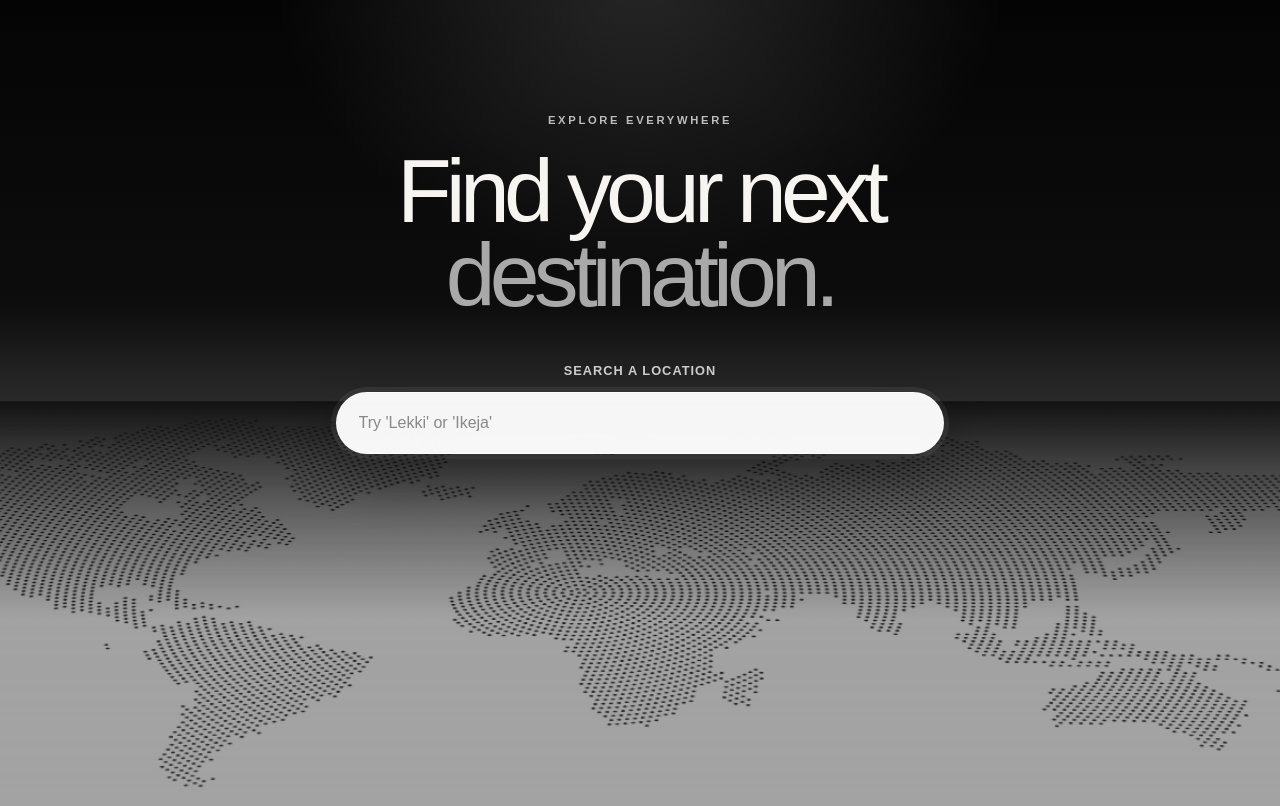
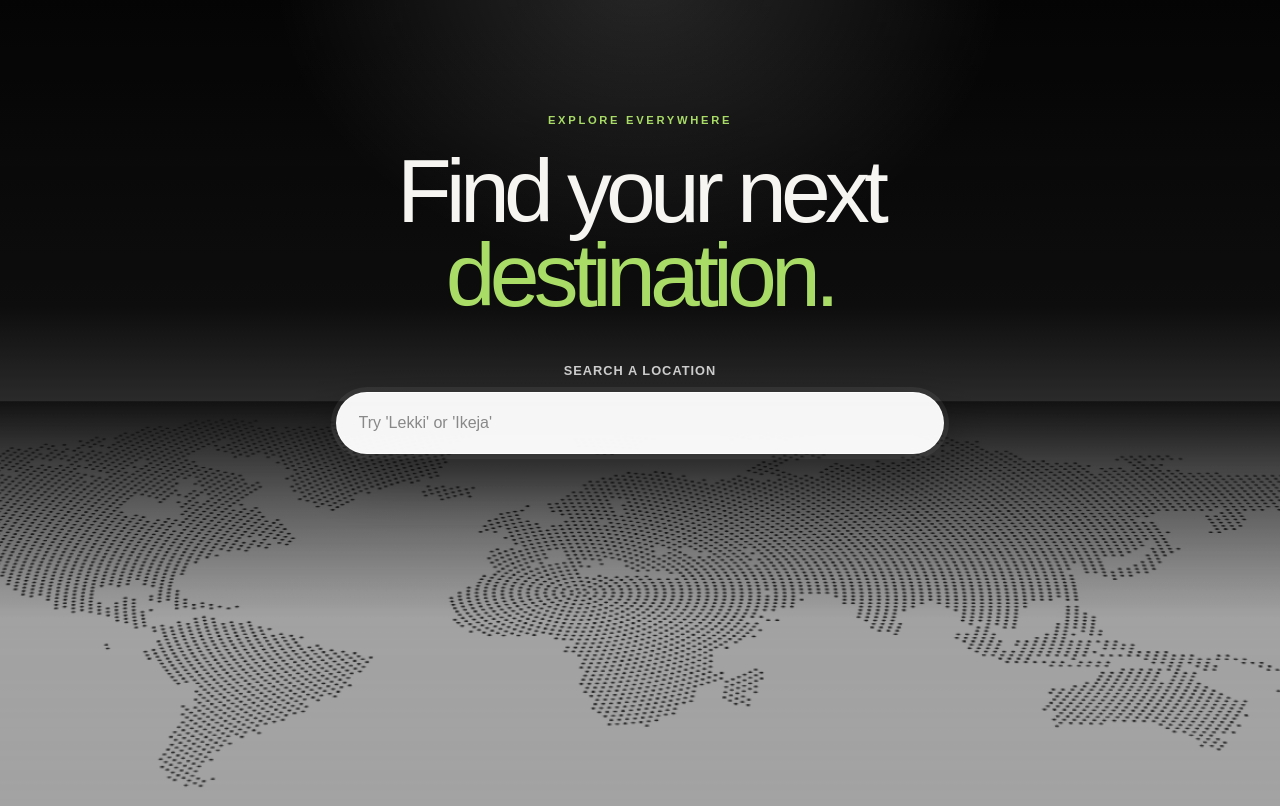
Before and after one commit to HazelDaniel/expert-listing-assessment, a Next.js app: page / in a window 1280 px wide. Built offline with nearby package versions, Linux system fonts and the light colour scheme.

Commit message:
fix(style):  accent color change

```diff
--- a/app/globals.css
+++ b/app/globals.css
@@ -1,11 +1,13 @@
 @import "tailwindcss";
 
 :root {
+  --accent: #a8dc66;
   --background: #080808;
   --foreground: #f6f5f2;
 }
 
 @theme inline {
+  --color-accent: var(--accent);
   --color-background: var(--background);
   --color-foreground: var(--foreground);
   --font-sans: var(--font-geist-sans);
@@ -83,7 +85,7 @@ body {
 }
 
 .eyebrow {
-  color: #bdbdbd;
+  color: var(--accent);
   font-size: .7rem;
   font-weight: 700;
   letter-spacing: .24em;
@@ -99,7 +101,7 @@ h1 {
   margin: 0 0 2.75rem;
 }
 
-h1 span { color: #a9a9a9; }
+h1 span { color: var(--accent); }
 
 .typeahead {
   align-items: center;
@@ -135,13 +137,13 @@ h1 span { color: #a9a9a9; }
 
 .typeahead__input::placeholder { color: #898989; }
 .typeahead__input:focus {
-  box-shadow: 0 1.5rem 3.5rem rgba(0, 0, 0, .4), 0 0 0 5px rgba(255, 255, 255, .18);
+  box-shadow: 0 1.5rem 3.5rem rgba(0, 0, 0, .4), 0 0 0 5px rgba(168, 220, 102, .28);
   transform: translateY(-2px);
 }
 
 .typeahead__spinner {
   border: 2px solid #d1d1d1;
-  border-right-color: #151515;
+  border-right-color: var(--accent);
   border-radius: 50%;
   height: 1.1rem;
   position: absolute;
@@ -171,7 +173,8 @@ h1 span { color: #a9a9a9; }
   line-height: 1.35;
   padding: .8rem 1rem;
 }
-.typeahead__row:hover, .typeahead__row--active { background: rgba(255,255,255,.12); }
+.typeahead__row:hover, .typeahead__row--active { background: rgba(168, 220, 102, .14); }
+.typeahead__row--active { color: var(--accent); }
 .typeahead__row--muted { color: #999; cursor: default; }
 .typeahead__selection {
   color: #222;
@@ -180,7 +183,7 @@ h1 span { color: #a9a9a9; }
   max-width: 100%;
 }
 
-.typeahead__selection-label { font-weight: 700; }
+.typeahead__selection-label { color: #527b2c; font-weight: 700; }
 
 @media (max-width: 600px) {
   .home-shell__content { padding-bottom: 17rem; }
```
